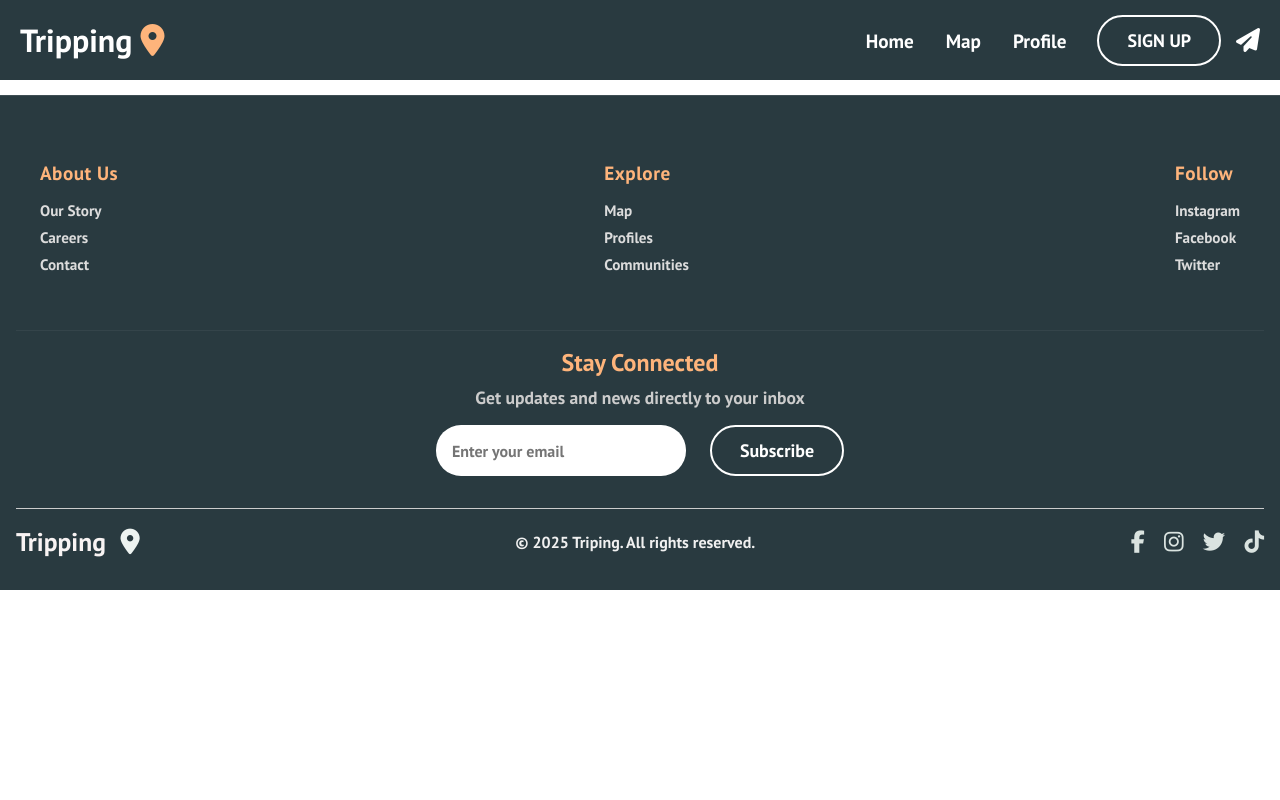
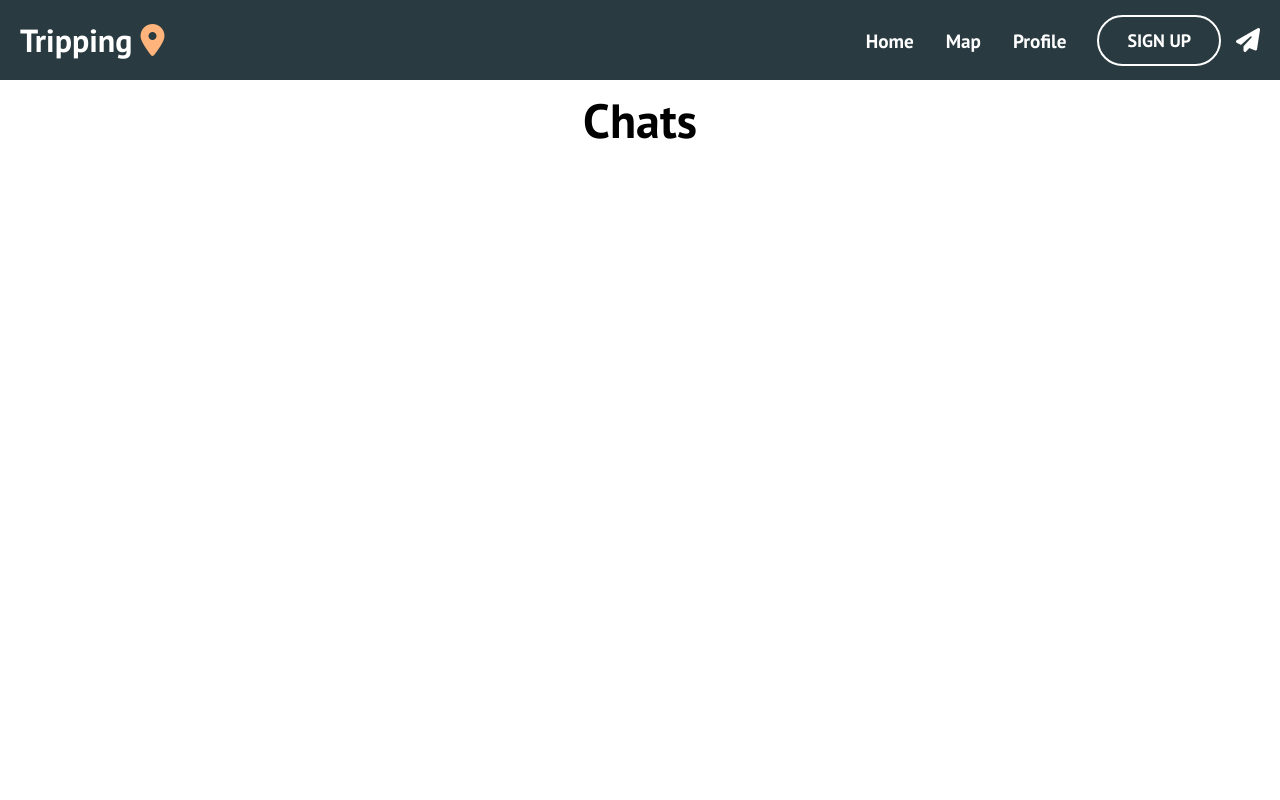
Before and after one commit to Novo967/Tripping, a React (Create React App) app: page /chats in a window 1280 px wide. Shown: the top 800 px of the page. Built offline with nearby package versions, Linux system fonts and the light colour scheme.

Commit message:
style chats

```diff
--- a/src/components/pages/Chat/ChatList.jsx
+++ b/src/components/pages/Chat/ChatList.jsx
@@ -2,20 +2,19 @@ import React, { useEffect, useState } from 'react';
 import { collection, query, where, onSnapshot } from 'firebase/firestore';
 import { db } from '../../../firebase'; // או הנתיב הנכון
 import axios from 'axios';
-import styled from 'styled-components';
+import styled, { createGlobalStyle } from 'styled-components';
 import ChatModal from '../Chat/ChatModal';
 
 const SERVER_URL = import.meta.env.VITE_SERVER_URL;
 
 export default function ChatList() {
   const [chats, setChats] = useState([]);
-  const [usersMap, setUsersMap] = useState({}); // מפה של אימייל -> { username, profilePic }
+  const [usersMap, setUsersMap] = useState({});
   const [selectedChat, setSelectedChat] = useState(null);
   const [modalOpen, setModalOpen] = useState(false);
 
   const userEmail = localStorage.getItem('userEmail');
 
-  // טען צ'אטים של המשתמש מ-Firebase
   useEffect(() => {
     if (!userEmail) return;
 
@@ -28,7 +27,6 @@ export default function ChatList() {
       const chatsData = snapshot.docs.map(doc => ({ id: doc.id, ...doc.data() }));
       setChats(chatsData);
 
-      // אסוף כל האימיילים של המשתמשים האחרים בצ'אטים
       const otherEmails = new Set();
       chatsData.forEach(chat => {
         chat.participants.forEach(email => {
@@ -36,7 +34,6 @@ export default function ChatList() {
         });
       });
 
-      // טען פרטי משתמשים מהשרת Flask לפי האימיילים
       Promise.all(
         Array.from(otherEmails).map(email =>
           axios.get(`${SERVER_URL}/user_profile`, { params: { email } })
@@ -47,7 +44,7 @@ export default function ChatList() {
         const map = {};
         results.forEach(r => {
           if (r) {
-            map[r.email] = r.data; // צריך לקבל { username, profilePic } מהשרת
+            map[r.email] = r.data;
           }
         });
         setUsersMap(map);
@@ -63,15 +60,16 @@ export default function ChatList() {
   };
 
   return (
+    <>
+      <GlobalStyle />
       <Wrapper>
-      <h2>My Chats</h2>
+        <Title>Chats</Title>
         {chats.map(chat => {
-        // מי המשתמש השני בצ'אט?
           const otherEmail = chat.participants.find(email => email !== userEmail);
           const userInfo = usersMap[otherEmail] || {};
           const profilePicUrl = userInfo.profilePic
             ? `${SERVER_URL}/uploads/${userInfo.profilePic}`
-          :  `${SERVER_URL}/uploads/profile_defult_img.webp`; // תמונת ברירת מחדל
+            : `${SERVER_URL}/uploads/profile_defult_img.webp`;
 
           return (
             <ChatBanner key={chat.id} onClick={() => handleOpenChat(chat)}>
@@ -91,17 +89,38 @@ export default function ChatList() {
           />
         )}
       </Wrapper>
+    </>
   );
 }
 
+// רקע לבן על כל העמוד
+const GlobalStyle = createGlobalStyle`
+  body {
+    background-color: #fff;
+    margin: 0;
+    padding: 0;
+    font-family: sans-serif;
+  }
+`;
+
 const Wrapper = styled.div`
-  padding: 2rem;
+  min-height: 100vh;
+  padding: 4rem 2rem 2rem 2rem;
   max-width: 600px;
-  margin: auto;
+  margin: 0 auto;
+`;
+
+const Title = styled.h1`
+  color: #000; /* כותרת בשחור */
+  font-size: 3rem;
+  padding-top: 25px;
+  font-weight: 900;
+  text-align: center;
+  margin-bottom: 2rem;
 `;
 
 const ChatBanner = styled.div`
-  background: #f0f0f0;
+  background: #feb47b; /* כתום אופייני */
   border-radius: 12px;
   padding: 1rem;
   margin-bottom: 1rem;
@@ -121,9 +140,10 @@ const ChatBanner = styled.div`
   span {
     font-size: 1.1rem;
     font-weight: bold;
+    color: #000; /* טקסט בשחור */
   }
 
   &:hover {
-    background: #e0e0e0;
+    background: #fda75a; /* גוון כתום מעט כהה יותר בהובר */
   }
 `;
--- a/src/components/pages/Chat/ChatModal.jsx
+++ b/src/components/pages/Chat/ChatModal.jsx
@@ -175,6 +175,7 @@ const Header = styled.div`
 const Name = styled.div`
   font-weight: bold;
   font-size: 1rem;
+  color: #000;
 `;
 
 const Close = styled.button`
```
Lines whose indentation alone changed are shown as unchanged.
